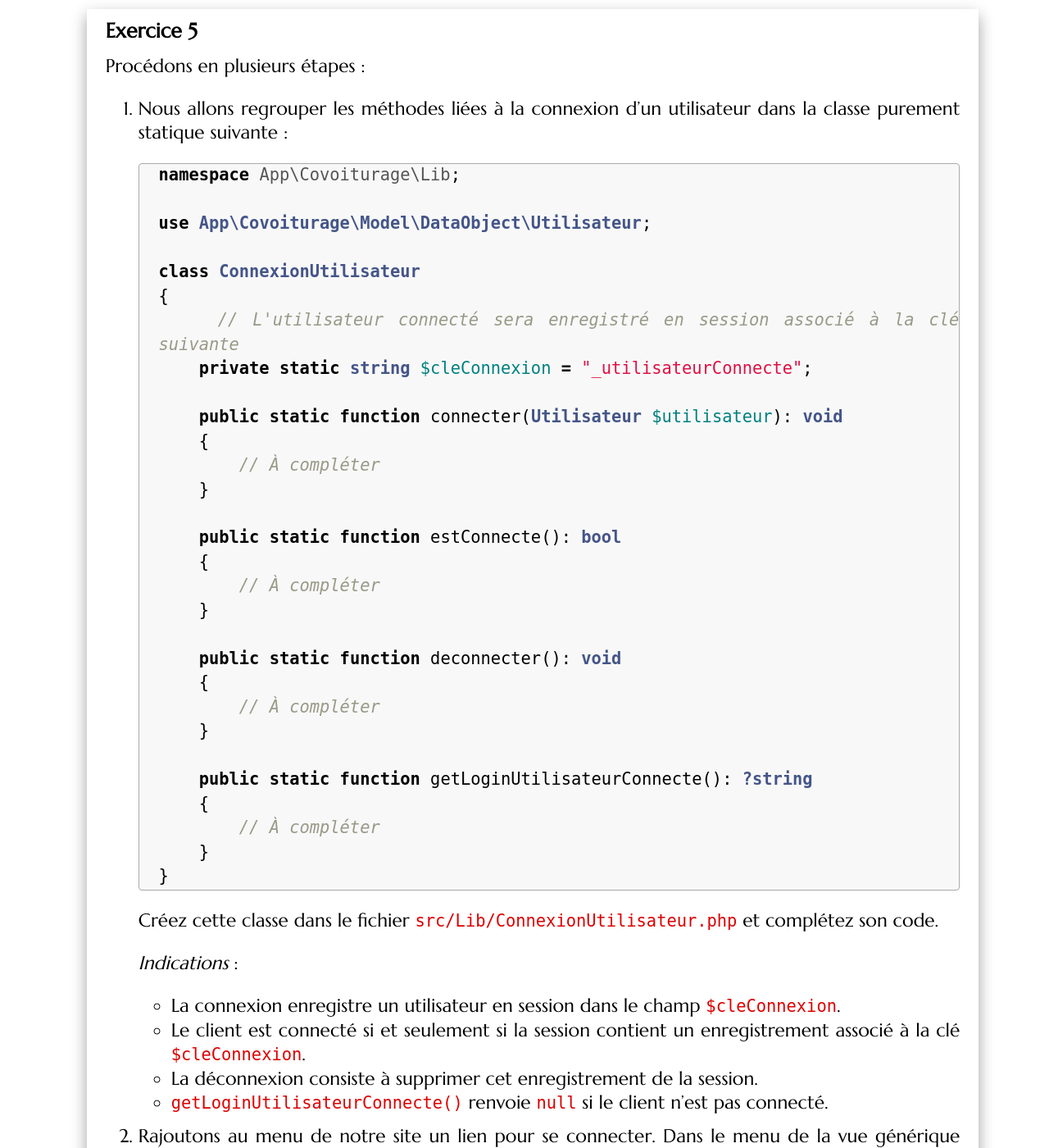
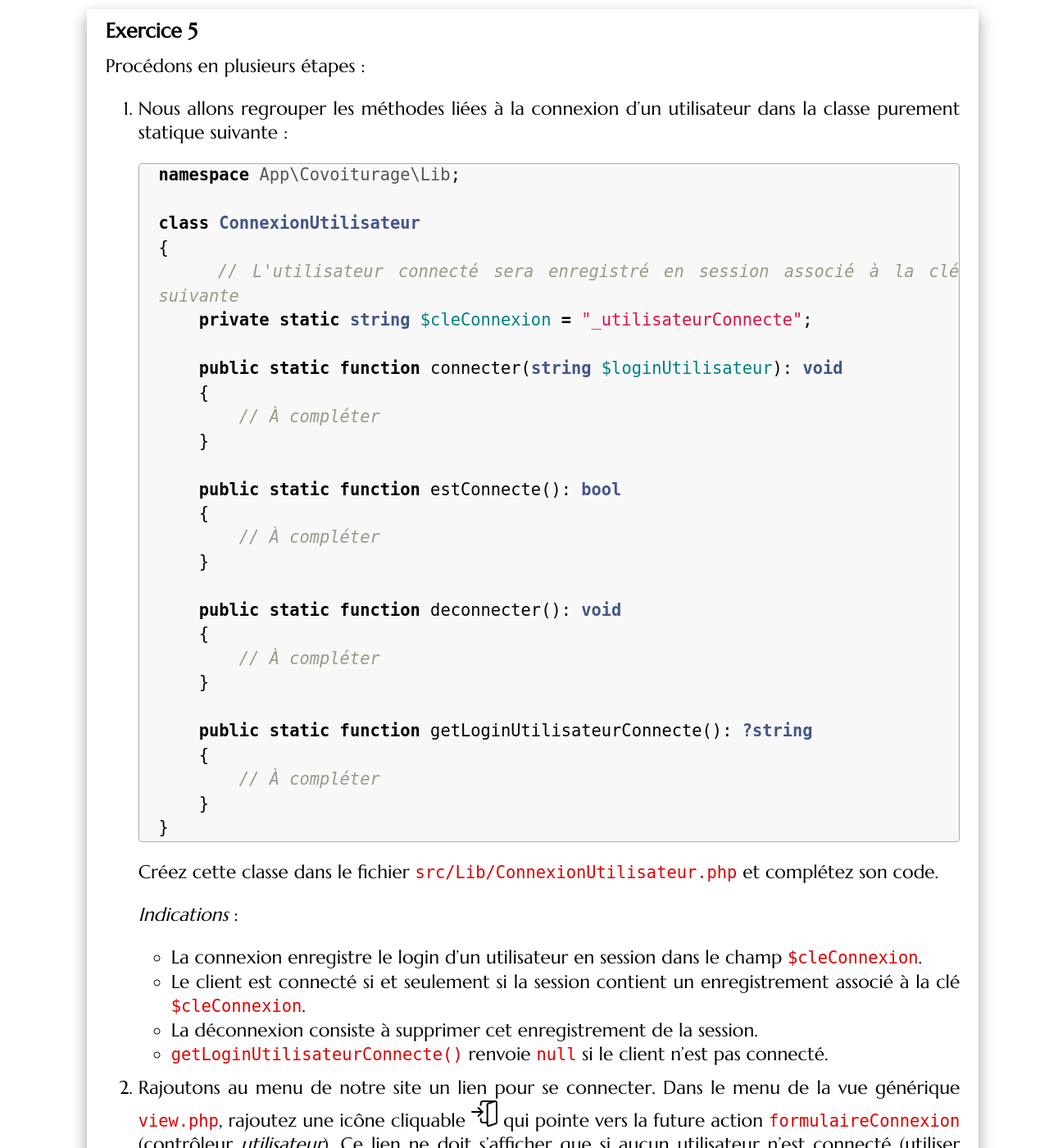
Before and after one commit to romainlebreton/R3.01-DeveloppementWeb, a Jekyll site: the page built from tutorials/tutorial8.md, in a window 1280 px wide and 1400 px high, scrolled down 8286 px. Shown: the whole window at 82% size. Built offline with Jekyll 4.4.1, drawn with Linux system fonts in a browser that asks for light colours; some web fonts are replaced.

Commit message:
TD8 : La session enregistre juste le login de l'utilisateur connecte

````diff
--- a/tutorials/tutorial8.md
+++ b/tutorials/tutorial8.md
@@ -342,14 +342,12 @@ Procédons en plusieurs étapes :
    ```php
    namespace App\Covoiturage\Lib;
 
-   use App\Covoiturage\Model\DataObject\Utilisateur;
-
    class ConnexionUtilisateur
    {
        // L'utilisateur connecté sera enregistré en session associé à la clé suivante
        private static string $cleConnexion = "_utilisateurConnecte";
 
-       public static function connecter(Utilisateur $utilisateur): void
+       public static function connecter(string $loginUtilisateur): void
        {
            // À compléter
        }
@@ -375,7 +373,7 @@ Procédons en plusieurs étapes :
    complétez son code.
 
    *Indications* :
-   * La connexion enregistre un utilisateur en session dans le champ
+   * La connexion enregistre le login d'un utilisateur en session dans le champ
     `$cleConnexion`.
    * Le client est connecté si et seulement si la session contient un enregistrement associé à la clé `$cleConnexion`.
    * La déconnexion consiste à supprimer cet enregistrement de la session.
````
